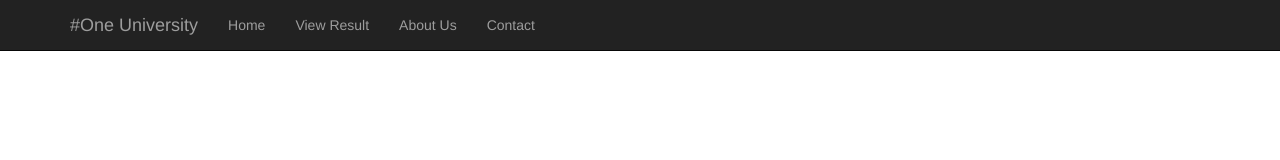
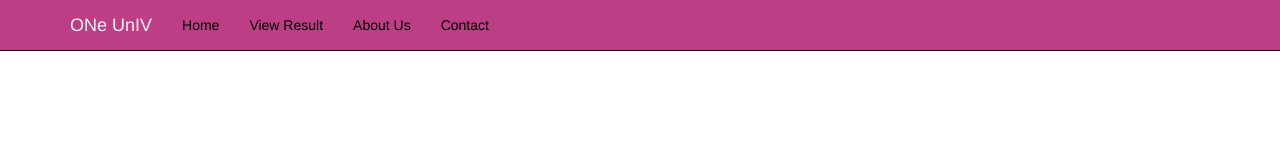
Before and after one commit to yogans/SPAUnivExamResults, a plain HTML site: page index.html in a window 1280 px wide. Drawn offline with nearby package versions, Linux system fonts and the light colour scheme.

Commit message:
Add files via upload

```diff
--- /dev/null
+++ b/CSS/app.css
@@ -0,0 +1,21 @@
+
+.navbar-inverse {
+    background-color : #BD3E85;
+}
+
+.navbar-inverse .navbar-nav>li>a {
+  color : black;
+}
+
+.navbar-inverse .navbar-nav>li>a:hover {
+  background-color : black;
+}
+
+.navbar-inverse .navbar-brand {
+  color : whitesmoke;
+}
+
+.navbar-inverse .navbar-brand:hover {
+  color : #182657;
+  border : 3px solid black;
+}
--- a/index.html
+++ b/index.html
@@ -16,9 +16,9 @@
     <script src="https://ajax.googleapis.com/ajax/libs/angularjs/1.4.8/angular.min.js"></script>
 
     <!-- Local Script includes !-->
+    <link href="CSS/app.css" rel="stylesheet">
     <script src="JS/app.js"></script>
-
-    </head>
+  </head>
     <body ng-controller="HomePageCtrl">
       <nav class="navbar navbar-inverse navbar-fixed-top">
         <div class="container">
@@ -29,7 +29,7 @@
               <span class="icon-bar"></span>
               <span class="icon-bar"></span>
             </button>
-            <a class="navbar-brand" href=#>#One University</a>
+            <a class="navbar-brand" href=#>ONe UnIV</a>
           </div>
           <div id="navbar" class="collapse navbar-collapse">
             <ul class="nav navbar-nav">
```
